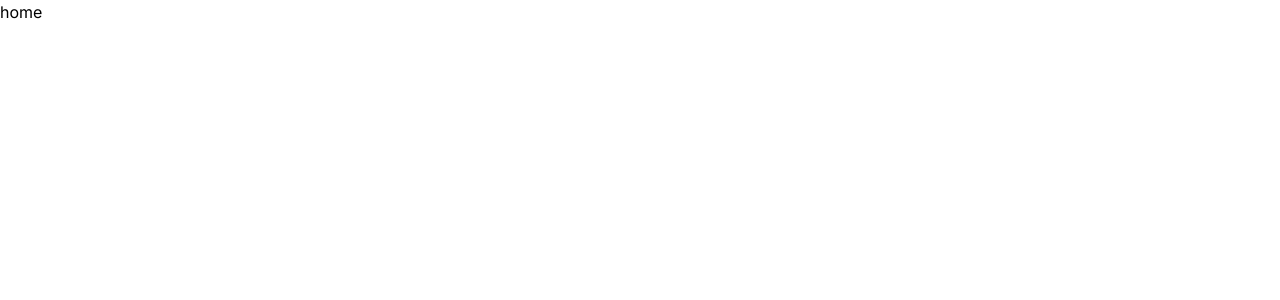
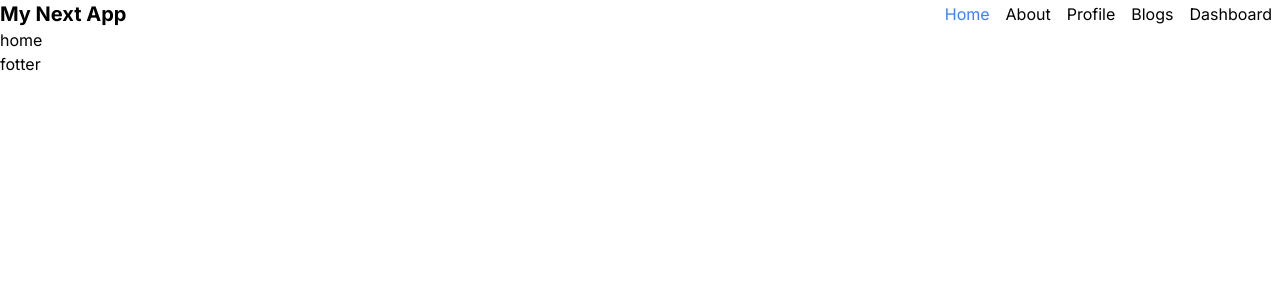
Before and after one commit to arjun1571/Next-practis-app, a Next.js app: page / in a window 1280 px wide. Shown: the top 300 px of the page. Built offline with nearby package versions, Linux system fonts and the light colour scheme.

Commit message:
build: active nab color

```diff
--- a/src/app/(with-layout)/layout.jsx
+++ b/src/app/(with-layout)/layout.jsx
@@ -1,11 +1,10 @@
 import React from "react";
+import Navbar from "../components/Navbar";
 
 const WidthLayout = ({ children }) => {
   return (
     <div>
-      <nav>
-        <a href="">home</a>
-      </nav>
+      <Navbar></Navbar>
       {children}
       <footer>fotter</footer>
     </div>
--- /dev/null
+++ b/src/app/components/NavLink.jsx
@@ -0,0 +1,21 @@
+"use client"
+import Link from 'next/link';
+import { usePathname } from 'next/navigation';
+import React from 'react';
+import className from '../utils/className';
+
+const NavLink = ({children,href,exact = false,activeClassName, ...props}) => {
+    const path = usePathname()
+    const active =exact ? path === href : path.startsWith(href)
+    const classes = className(props.className,active && activeClassName)
+     if(classes){
+        props.className= classes
+     }
+    return (
+        <Link href={href} {...props}>
+        {children}
+        </Link>
+    );
+};
+
+export default NavLink;
--- /dev/null
+++ b/src/app/components/Navbar.jsx
@@ -0,0 +1,45 @@
+import Link from 'next/link';
+import React from 'react';
+import NavLink from './NavLink';
+
+const navLinks =[
+    {
+        path:"/",
+        title:"Home",
+    },
+    {
+        path:"/about",
+        title:"About",
+    },
+    {
+        path:"/profile",
+        title:"Profile",
+    },
+    {
+        path:"/blogs",
+        title:"Blogs",
+    },
+    {
+        path:"/dashboard",
+        title:"Dashboard",
+    }
+
+]
+
+const Navbar = () => {
+    return (
+        <nav className='flex justify-between items-center container mx-auto'>
+            <div>
+                <h1 className='font-bold text-xl'>My Next App</h1>
+            </div>
+            <div className='flex items-center '>
+                {
+                    navLinks.map(({path,title})=><ul className=''><li key={path} className='mx-2'><NavLink activeClassName={"text-blue-500"} exact={path === "/"} href={path}>{title}</NavLink></li></ul>
+                    )
+                }
+            </div>
+        </nav>
+    );
+};
+
+export default Navbar;
--- /dev/null
+++ b/src/app/dashboard/Sidebar.jsx
@@ -0,0 +1,40 @@
+import Link from 'next/link';
+import React from 'react';
+import NavLink from '../components/NavLink';
+
+const navLink =[
+    {
+        path:"/dashboard",
+        title:"Dashboard",
+    },
+    {
+        path:"/dashboard/add-product",
+        title:"Add Product",
+    },
+    {
+        path:"/dashboard/manage-product",
+        title:"Manage Product",
+    },
+    {
+        path:"/",
+        title:"Home",
+    }
+
+]
+
+const Sidebar = () => {
+    return (
+        <aside className=' mr-10'>
+            <h1 className='text-xl font-bold'>Dashboard</h1>
+            <ul>
+                {
+                    navLink.map(({path,title})=> (<li key={path} className='my-2'>
+                        <NavLink activeClassName={"text-blue-500"} exact href={path}>{title}</NavLink>
+                    </li>))
+                }
+            </ul>
+        </aside>
+    );
+};
+
+export default Sidebar;
--- a/src/app/dashboard/layout.jsx
+++ b/src/app/dashboard/layout.jsx
@@ -1,11 +1,12 @@
 import React from 'react';
+import Sidebar from './Sidebar';
 
 const DashboardLayout = ({children}) => {
     return (
-        <div>
-            <div>
-                <h1>Dashboard Sidebar</h1>
-            </div>
+        <div className='flex container mx-auto '>
+
+                <Sidebar></Sidebar>
+
             {children}
         </div>
     );
--- /dev/null
+++ b/src/app/utils/className.js
@@ -0,0 +1,5 @@
+
+
+const className = (...args) => args.filter(Boolean).join(" ");
+
+export default className;
```
Also changed, not shown: src/app/(with-layout)/page.js (renamed from src/app/page.js).
